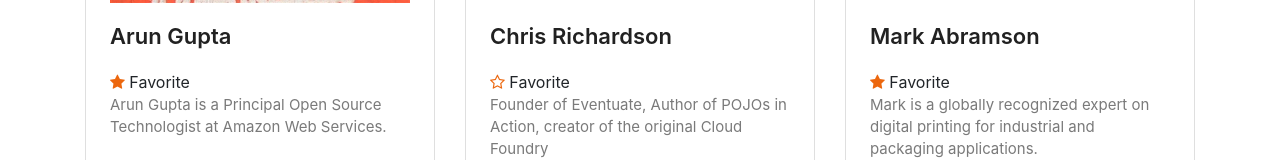
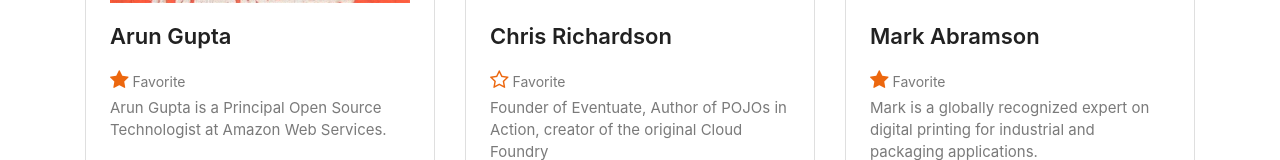
Before and after one commit to robertcrockett/speaker-session-template, a Next.js app: page / in a window 1280 px wide. Shown: the part 500-660 px from the top of the page. Built offline with nearby package versions, Linux system fonts and the light colour scheme.

Commit message:
Fixed defect with rollover Favorite. Cursor now becomes hand

```diff
--- a/src/components/Speaker.js
+++ b/src/components/Speaker.js
@@ -29,7 +29,7 @@
 
 function SpeakerFavorite({ favorite, onFavoriteToggle }) {
   return (
-    <div classname='action padB1'>
+    <div className='action padB1'>
       <span onClick={onFavoriteToggle}>
         <i
           className={
```
